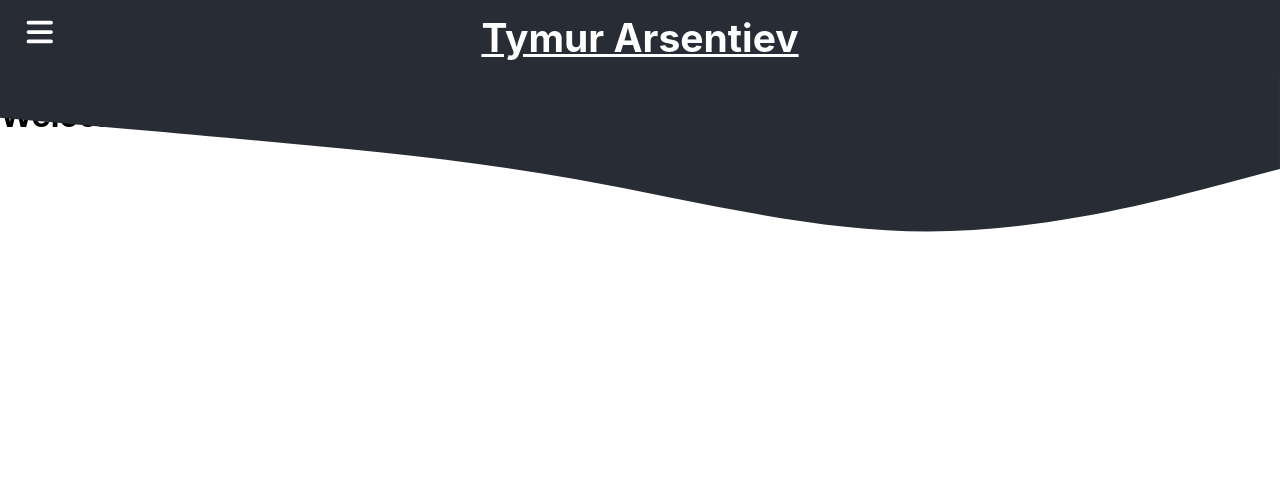
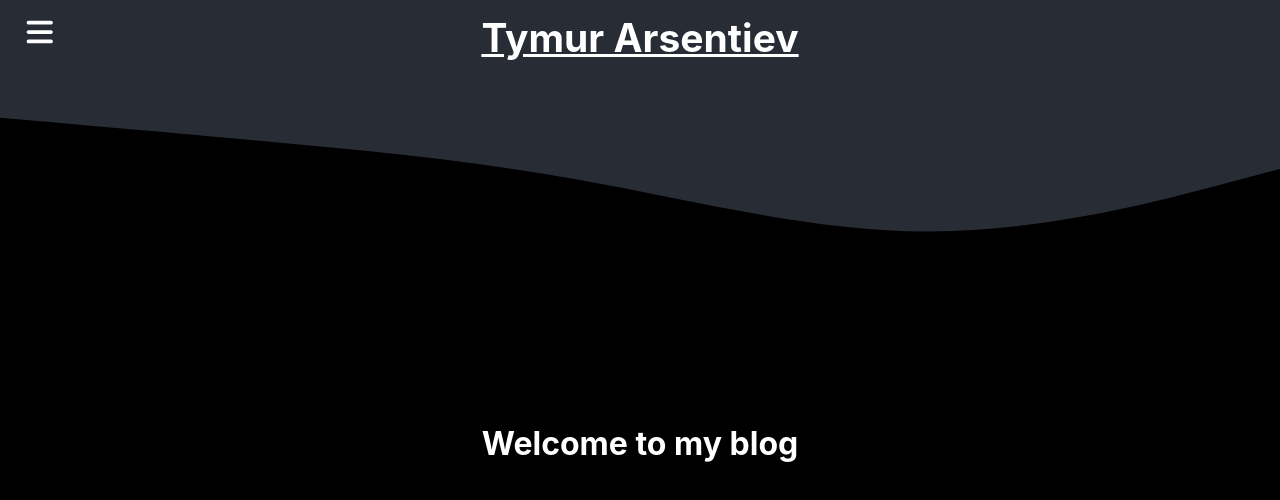
Before and after one commit to tymur999/tymur999, a React (Create React App) app: page / in a window 1280 px wide. Shown: the top 500 px of the page. Built offline with nearby package versions, Linux system fonts and the light colour scheme.

Commit message:
canvas init

```diff
--- a/src/index/Canvas.tsx
+++ b/src/index/Canvas.tsx
@@ -1,9 +1,15 @@
+import {motion} from "framer-motion";
+import "./canvas.scss";
+
 export function Canvas() {
   return (
-    <>
-      <main className="main">
-        <h1>Welcome to my blog</h1>
-      </main>
-    </>
+    <main>
+      <motion.h1 className="welcome" animate={{ rotate: 360 }}>
+        Welcome to my blog
+      </motion.h1>
+      <canvas>
+
+      </canvas>
+    </main>
   )
 }
--- /dev/null
+++ b/src/index/canvas.scss
@@ -0,0 +1,16 @@
+main {
+  width: 100vw;
+  height: 100vh;
+  display: flex;
+  flex-direction: column;
+  align-items: center;
+  padding-top: 10%;
+  background: black;
+  color: white;
+}
+
+.welcome {
+  text-align: center;
+  top: 25%;
+  position: relative;
+}
```
